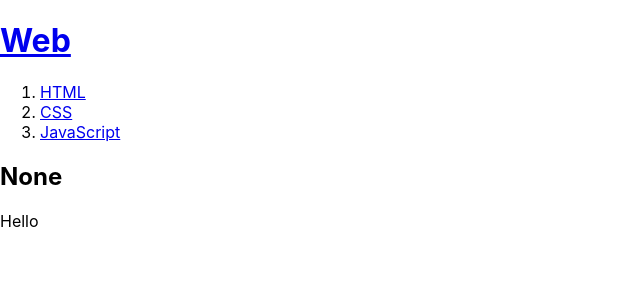
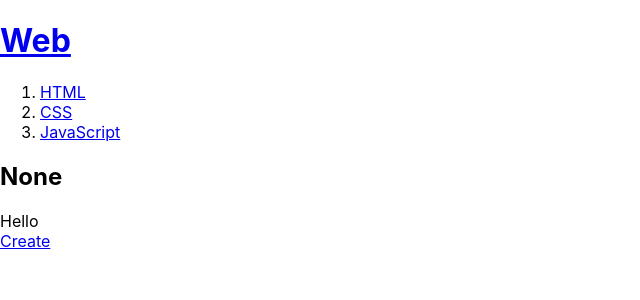
Before and after one commit to neck950728/Study, a React (Create React App) app in the folder study_react/: page / in a window 1280 px wide. Shown: the top 300 px of the page, without its empty margins (0-640 px from the left). Built offline with nearby package versions, Linux system fonts and the light colour scheme.

Commit message:
React - Create

```diff
--- /dev/null
+++ b/study_react/src/example/Create.js
@@ -0,0 +1,116 @@
+import { useState } from "react";
+
+function Header(props){
+  return <header>
+    <h1><a href="/" onClick={event=>{
+      event.preventDefault();
+      props.onChangeMode();
+    }}>{props.title}</a></h1>
+  </header>
+}
+
+function Nav(props){
+  const list = [];
+  for(const topic of props.topics){
+    list.push(<li key={topic.id}>
+      <a id={topic.id} href={"/read/" + topic.id} onClick={event=>{
+        event.preventDefault();
+        props.onChangeMode(Number(event.target.id));
+      }}>{topic.title}</a>
+    </li>);
+  }
+
+  return <nav>
+    <ol>
+      {list}
+    </ol>
+  </nav>
+}
+
+function Article(props){
+  return <article>
+    <h2>{props.title}</h2>
+    {props.body}
+  </article>
+}
+
+function Create(props){
+  return <article>
+    <h2>Create</h2>
+    <form onSubmit={event=>{
+      event.preventDefault();
+      const title = event.target.title.value;
+      const body = event.target.body.value;
+      props.onCreate(title, body);
+    }}>
+      <p><input type="text" name="title" placeholder="title" /></p>
+      <p><textarea name="body" placeholder="body" /></p>
+      <p><input type="submit" value="Create" /></p>
+    </form>
+  </article>
+}
+
+function App() {
+  const [mode, setMode] = useState("None");
+  const [id, setId] = useState(null);
+  const [nextId, setNextId] = useState(4);
+  const [topics, setTopics] = useState([
+    {id:1, title:"HTML", body:"HTML is..."},
+    {id:2, title:"CSS", body:"CSS is..."},
+    {id:3, title:"JavaScript", body:"JavaScript is..."}
+  ]);
+
+  let content = null;
+  if(mode === "None"){
+    content = <Article title="None" body="Hello" />;
+  }else if(mode === "Welcome"){
+    content = <Article title="Welcome" body="Hello, Welcome" />;
+  }else if(mode === "Read"){
+    for(const topic of topics){
+      if(topic.id === id){
+        content = <Article title={topic.title} body={topic.body} />;
+        break;
+      }
+    }
+  }else if(mode === "Create"){
+    content = <Create onCreate={(title, body)=>{
+      // https://www.youtube.com/watch?v=kctNCMFxciQ&list=PLuHgQVnccGMCOGstdDZvH41x0Vtvwyxu7&index=8 : 12분 45초부터 참고
+      const clonedTopics = [...topics];
+      clonedTopics.push({id:nextId, title:title, body:body});
+
+      /*
+        그럼, 이 경우 useState 함수, 즉 set... 함수가 총 4번 호출되었으니 리렌더링이 4번 발생하는 건가?
+        만약 그렇다면, 성능적인 측면에서 봤을 때 굉장히 큰 단점 아닌가?
+
+        https://blog.naver.com/dngu_icdi/223310698714 참고
+        아직 지식이 부족하여 완벽히 이해하지는 못했지만,
+        무튼 요약하자면 그룹화해서 한 번에 처리하기 때문에 리렌더링은 1번만 발생한다는 내용인 것 같다.
+      */
+      setTopics(clonedTopics);
+      setMode("Read");
+      setId(nextId);
+      setNextId(nextId + 1);
+    }} />
+  }
+
+  return (
+    <div>
+      <Header title="Web" onChangeMode={()=>{
+        setMode("Welcome");
+      }} />
+      <Nav topics={topics} onChangeMode={id=>{
+        setMode("Read");
+        setId(id);
+      }} />
+
+      {content}
+
+      <a href="/create" onClick={event=>{
+        event.preventDefault();
+        setMode("Create");
+      }}>Create</a>
+    </div>
+  );
+}
+
+export default App;
--- a/study_react/src/index.js
+++ b/study_react/src/index.js
@@ -5,7 +5,8 @@ import './index.css';
 // import App from './example/Component';
 // import App from './example/Props';
 // import App from './example/Event';
-import App from './example/State';
+// import App from './example/State';
+import App from './example/Create';
 import reportWebVitals from './reportWebVitals';
 
 const root = ReactDOM.createRoot(document.getElementById('root'));
```
